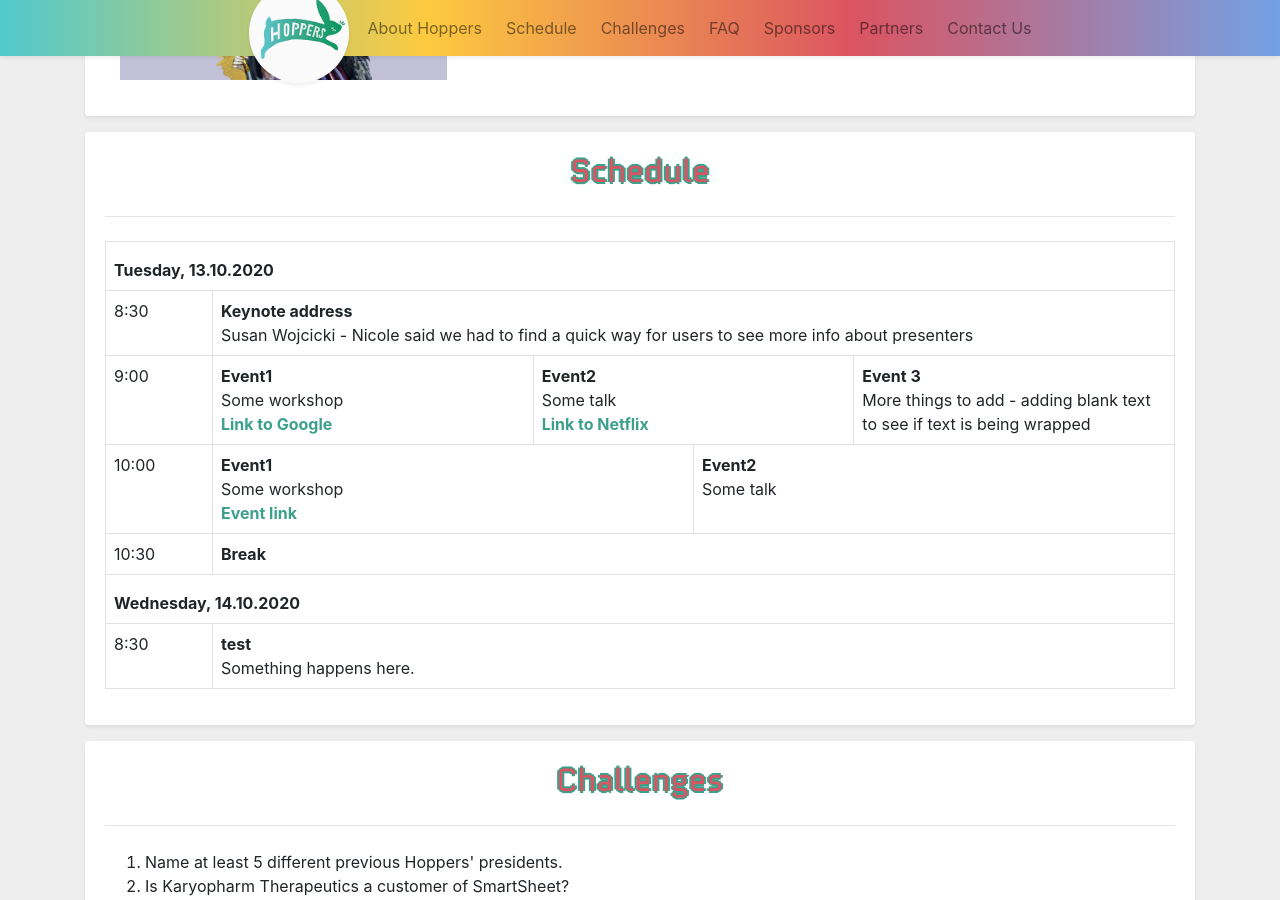
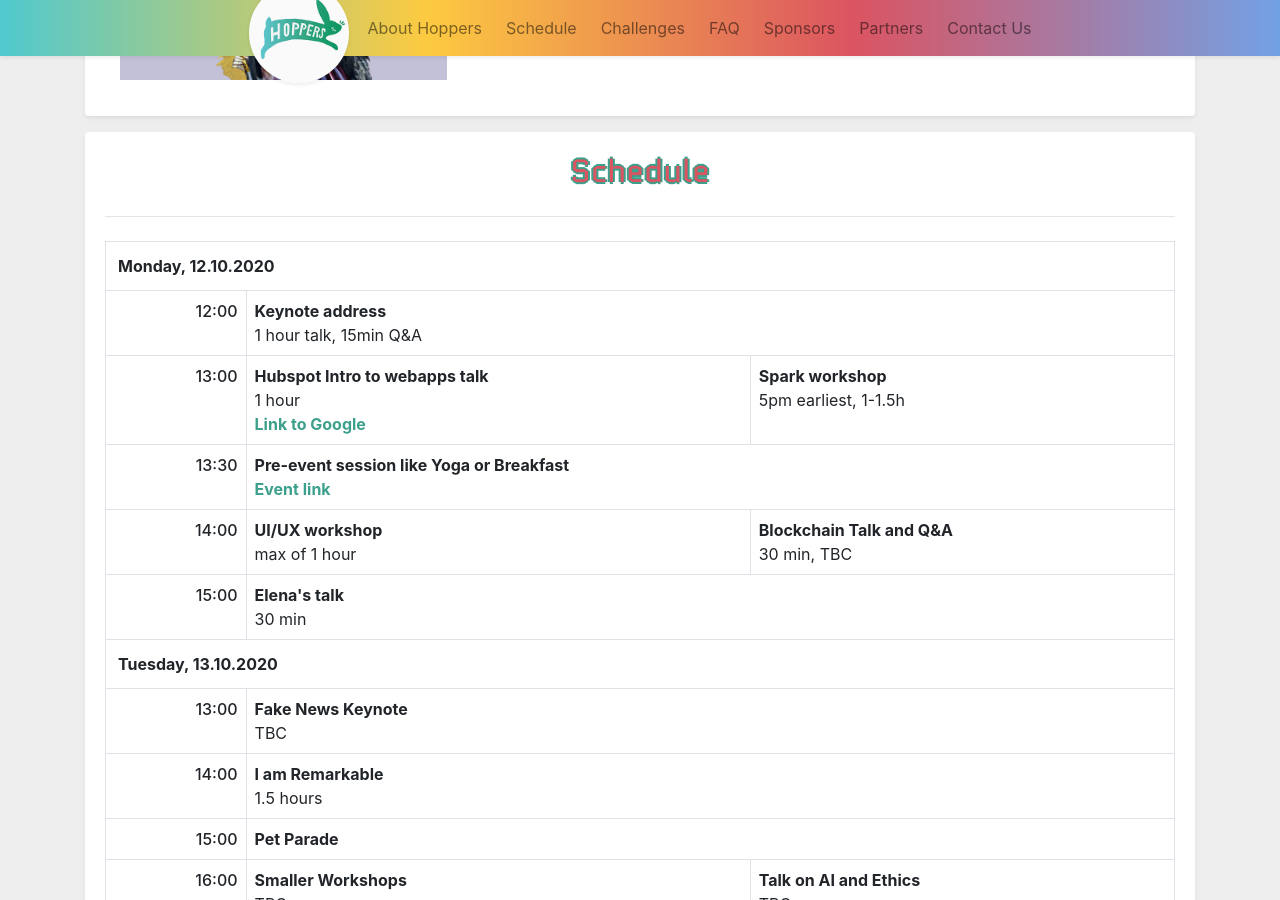
Before and after one commit to edinburgh-hoppers/website, a Jekyll site: the page built from _pages/ald20.html, in a window 1280 px wide and 900 px high, scrolled down 1212 px. Built offline with Jekyll 4.4.1, drawn with Linux system fonts in a browser that asks for light colours; some of the changed text lies outside the part shown.

Commit message:
Updated schedule

```diff
--- a/_data/ald20-schedule.yml
+++ b/_data/ald20-schedule.yml
@@ -1,42 +1,58 @@
+- date: "Monday, 12.10.2020"
+  timeslots:
+    - time: "12:00"
+      events:
+        - name: "Keynote address"
+          description: "1 hour talk, 15min Q&A"
+          colspan: "2"
+    - time: "13:00"
+      events:
+        - name: "Hubspot Intro to webapps talk"
+          description: "1 hour"
+          link: https://www.google.com/
+          platform: "Google"
+        - name: "Spark workshop"
+          description: "5pm earliest, 1-1.5h"
+    - time: "13:30"
+      events:
+        - name: "Pre-event session like Yoga or Breakfast"
+          link: "anothereventlink.com"
+          colspan: 2
+    - time: "14:00"
+      events:
+        - name: "UI/UX workshop"
+          description: "max of 1 hour"
+        - name: "Blockchain Talk and Q&A"
+          description: "30 min, TBC"
+    - time: "15:00"
+      events:
+        - name: "Elena's talk"
+          description: "30 min"
+          colspan: 2
 - date: "Tuesday, 13.10.2020"
   timeslots:
-    - time: "8:30"
+    - time: "13:00"
       events:
-        - name: "Keynote address"
-          description: "Susan Wojcicki - Nicole said we had to find a quick way for users to see more info about presenters"
-          colspan: "12"
-    - time: "9:00"
+        - name: "Fake News Keynote"
+          description: "TBC"
+          colspan: 2
+    - time: "14:00"
       events:
-        - name: "Event1"
-          description: "Some workshop"
-          link: https://www.google.com/
-          platform: "Google"
+        - name: "I am Remarkable"
+          description: "1.5 hours"
           colspan: 2
-        - name: "Event2"
-          description: "Some talk"
-          link: https://www.netflix.com/
-          platform: "Netflix"
+    - time: "15:00"
+      events:
+        - name: "Pet Parade"
           colspan: 2
-        - name: "Event 3"
-          description: "More things to add - adding blank text to see if text is being wrapped"
+    - time: "16:00"
+      events:
+        - name: "Smaller Workshops"
+          description: "TBC"
+        - name: "Talk on AI and Ethics"
+          description: "TBC"
+    - time: "17:00"
+      events:
+        - name: "Tell me about your"
+          description: "Lightning talks/Parade"
           colspan: 2
-    - time: "10:00"
-      events:
-        - name: "Event1"
-          description: "Some workshop"
-          link: "anothereventlink.com"
-          colspan: 3
-        - name: "Event2"
-          description: "Some talk "
-          colspan: 3
-    - time: "10:30"
-      events:
-          - name: "Break"
-            colspan: 6
-- date: "Wednesday, 14.10.2020"
-  timeslots:
-    - time: "8:30"
-      events:
-        - name: "test"
-          description: "Something happens here."
-          colspan: 6
--- a/_includes/ald20/schedule.html
+++ b/_includes/ald20/schedule.html
@@ -5,11 +5,11 @@
 
 	        {%- for time in date.timeslots -%}
 		        <tr>
-		          	<td scope="row"> {{ time.time }} </td>
+		          	<td class="time" scope="row"> {{ time.time }} </td>
 
 		          	{%- for event in time.events -%}
-		            	<td style="width: 30%" colspan="{% if event.colspan %}{{ event.colspan }}{% else %} 1 {% endif%}">
-			            	<span class="eventName"> {{ event.name }} </span> {%- if event.description %} <br> {{ event.description }} {% endif%}
+		            	<td colspan="{% if event.colspan %}{{ event.colspan }}{% else %} 1 {% endif%}">
+			            	<span class="eventName"> {{ event.name }} </span> {%- if event.description %} <br> {{ event.description }} {% endif %}
 			                {%- if event.link -%}
 			                  <br>
 			                  <a class="eventLink" href='{{ event.link }}' target='_blank'>{% if event.platform %}Link to {{ event.platform }}{% else %}Event link{% endif %}</a>
--- a/assets/css/ald2020.scss
+++ b/assets/css/ald2020.scss
@@ -151,8 +151,12 @@
     background-image: linear-gradient(to right, $nav-turquoise, $nav-yellow, $nav-red, $nav-blue);
 }
 
-.table th {
+table th {
     padding: 1rem 0.5rem 0.5rem;
+}
+
+table .time {
+    min-width: 70px;
 }
 
 .eventName {
```
